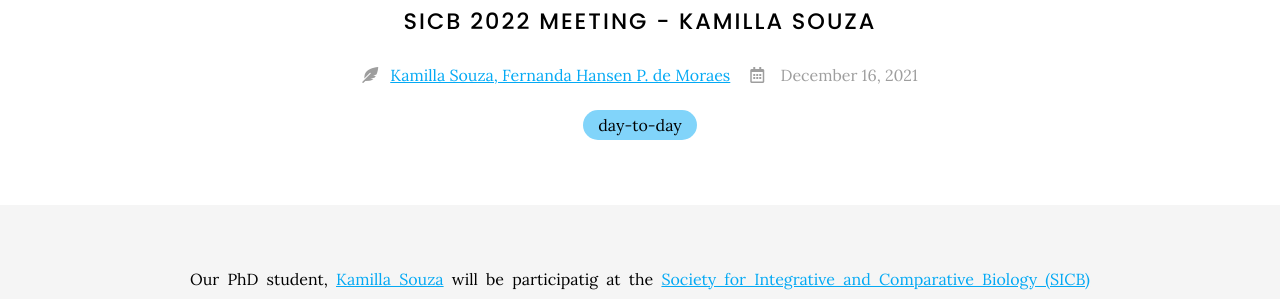
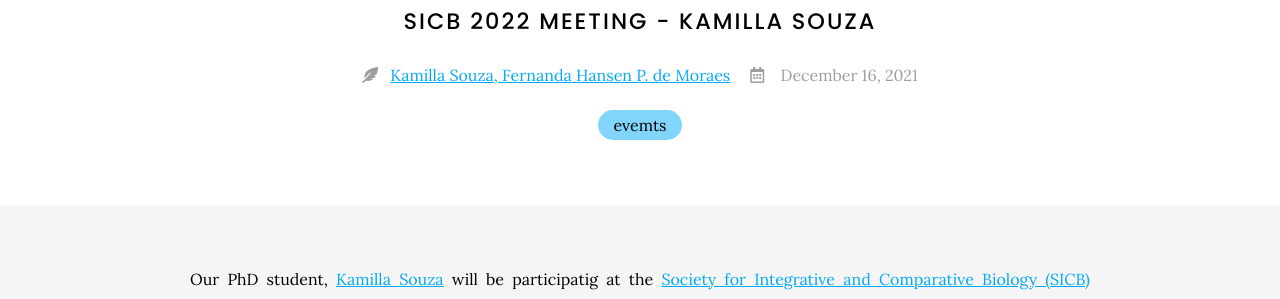
Before and after one commit to metaBIOlab/metabio, a Jekyll site: the page built from _posts/2021-12-16-post.md, in a window 1280 px wide. Shown: the part 177-476 px from the top of the page. Built offline with Jekyll 4.4.1, drawn with Linux system fonts in a browser that asks for light colours; nearby versions of some CDN libraries.

Commit message:
Update 2021-12-16-post.md

```diff
--- a/_posts/2021-12-16-post.md
+++ b/_posts/2021-12-16-post.md
@@ -1,7 +1,7 @@
 ---
 title: SICB 2022 meeting - Kamilla Souza
 tags:
-  - day-to-day
+  - evemts
 author: Kamilla Souza, Fernanda Hansen P. de Moraes
 member: kamilla-souza
 ---
```
